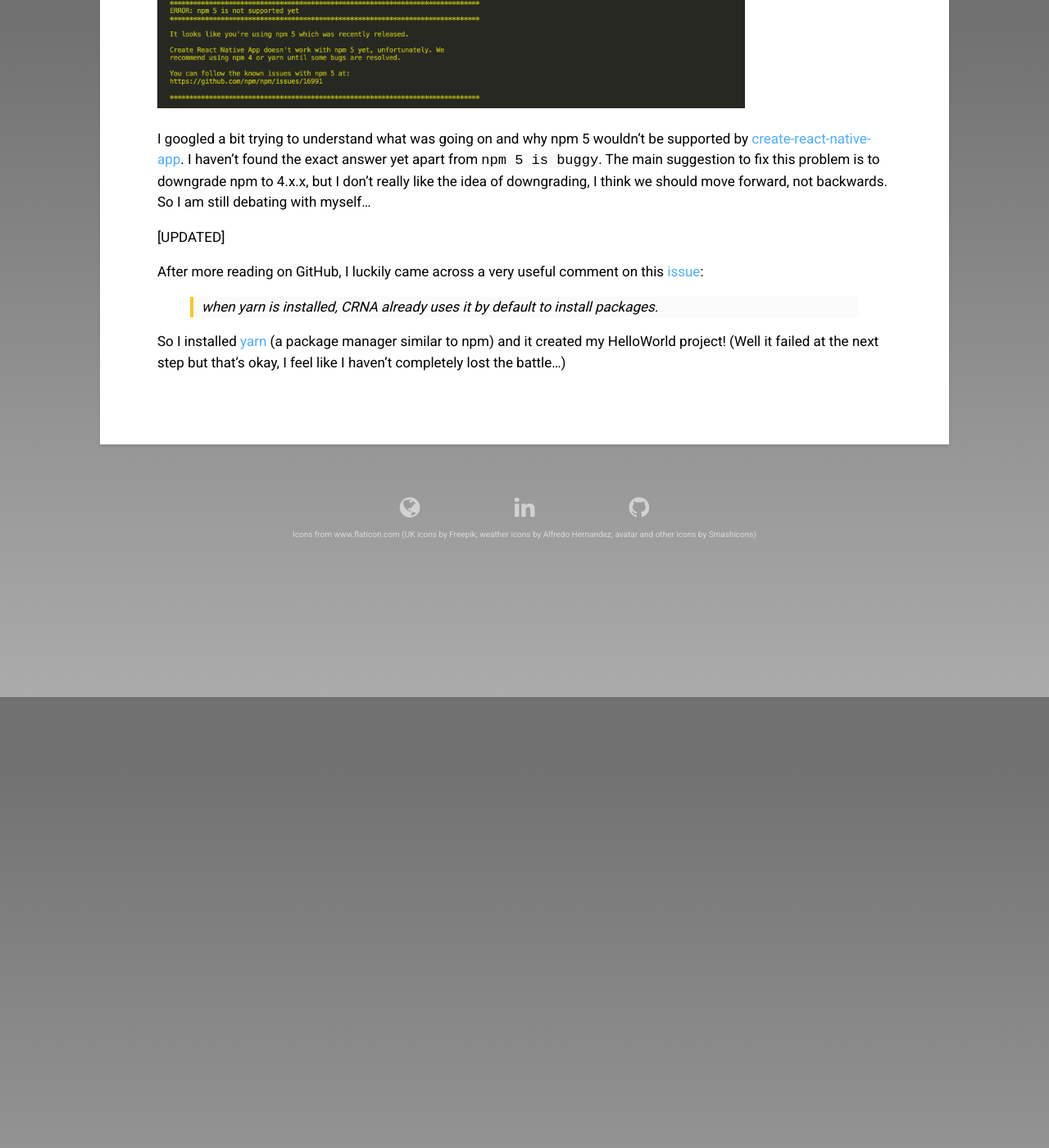
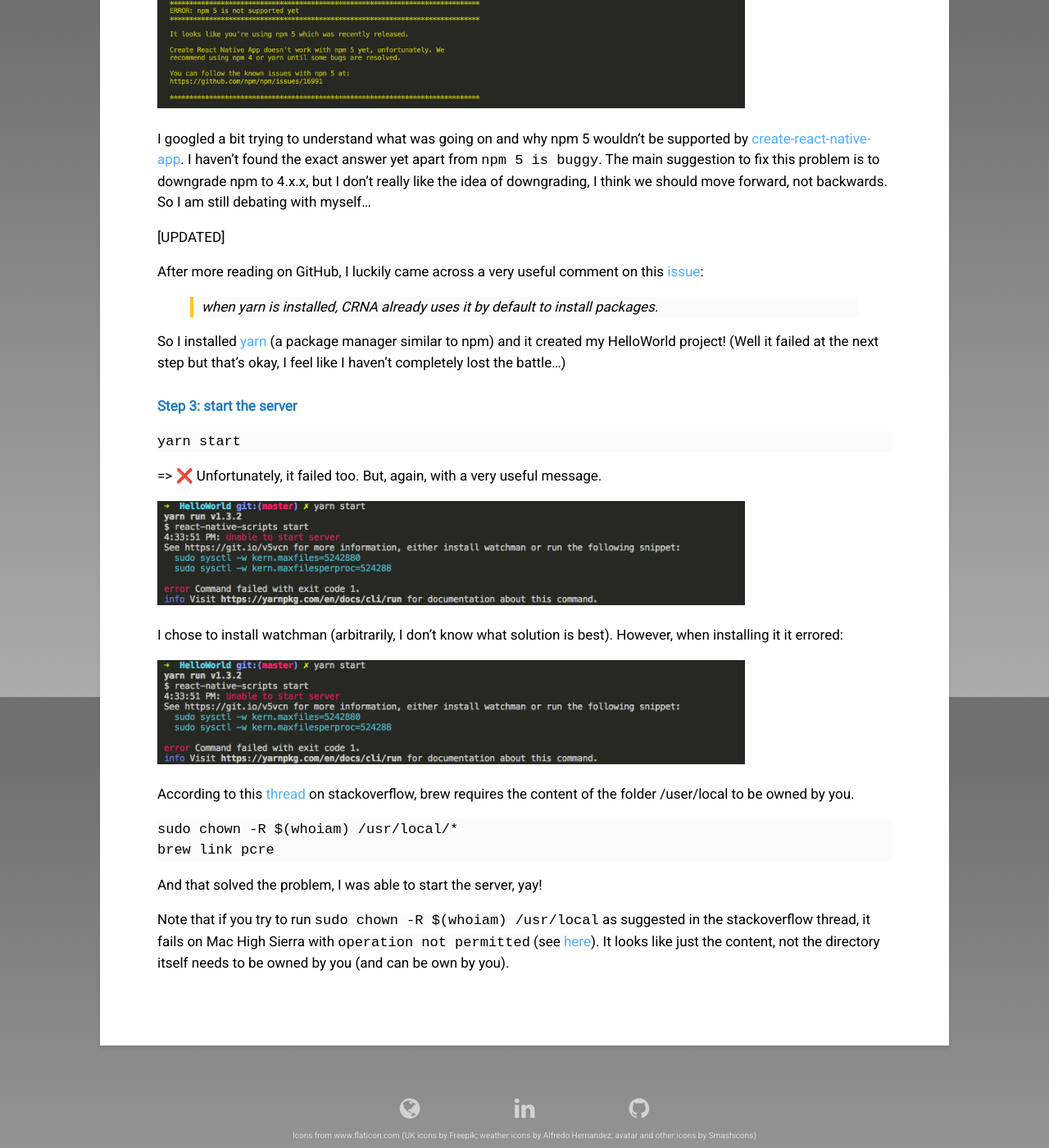
Before and after one commit to caroleolivier/caroleolivier.github.io, a Jekyll site: the page built from _posts/2018-01-01-react-native-battle.md, in a window 1280 px wide and 1400 px high, scrolled down 950 px. Shown: the whole window at 82% size. Built offline with Jekyll 4.4.1, drawn with Linux system fonts in a browser that asks for light colours; some of the changed text lies outside the part shown.

Commit message:
Add more steps

````diff
--- a/_posts/2018-01-01-react-native-battle.md
+++ b/_posts/2018-01-01-react-native-battle.md
@@ -10,14 +10,14 @@
 <br/>
 I aimed to go through this [tutorial](https://facebook.github.io/react-native/docs/getting-started.html) on React Native website.
 
-##### Step 1
+##### Step 1: install the tool create-react-native-app
 ```
 npm install -g create-react-native-app
 ```
 
 => ✔️ Successful!
 
-##### Step 2
+##### Step 2: create a React Native app project
 ```
 create-react-native-app HelloWorld
 ```
@@ -35,3 +35,27 @@
 > when yarn is installed, CRNA already uses it by default to install packages.
 
 So I installed [yarn](https://yarnpkg.com/en/) (a package manager similar to npm) and it created my HelloWorld project! (Well it failed at the next step but that's okay, I feel like I haven't completely lost the battle...)
+
+
+##### Step 3: start the server
+
+```
+yarn start
+```
+
+=> ❌ Unfortunately, it failed too. But, again, with a very useful message.
+
+![yarn start error]({{ "/assets/blog/react-native-app-yarn-start-error.png" | absolute_url }}){:height="80%" width="80%"}
+
+I chose to install watchman (arbitrarily, I don't know what solution is best). However, when installing it it errored:
+
+![brew install watchman error]({{ "/assets/blog/react-native-app-yarn-start-error.png" | absolute_url }}){:height="80%" width="80%"}
+
+According to this [thread](https://stackoverflow.com/questions/29319378/cant-link-pcre-thru-brew-in-max-os-yosemite) on stackoverflow, brew requires the content of the folder /user/local to be owned by you.
+```
+sudo chown -R $(whoiam) /usr/local/*
+brew link pcre
+```
+And that solved the problem, I was able to start the server, yay!
+
+Note that if you try to run `sudo chown -R $(whoiam) /usr/local` as suggested in the stackoverflow thread, it fails on Mac High Sierra with `operation not permitted` (see [here](https://github.com/Homebrew/brew/issues/3228)). It looks like just the content, not the directory itself needs to be owned by you (and can be own by you).
````
Also changed, not shown: assets/blog/react-native-app-yarn-start-error.png (added), assets/blog/react-native-brew-watchman.png (added).
